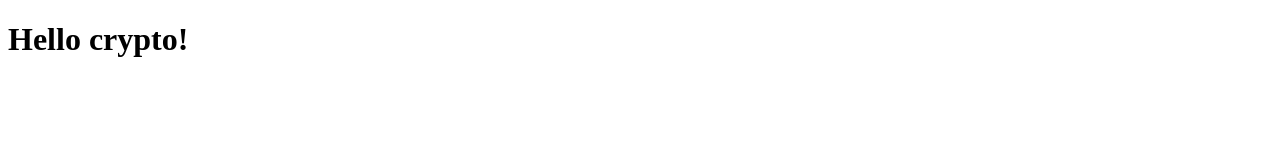
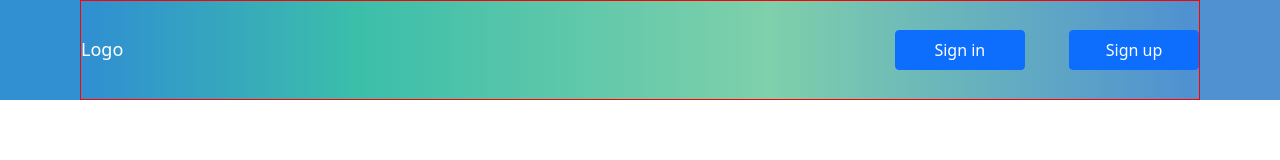
Before and after one commit to nsg25107575/Figma_nsg, a plain HTML site: page crypto.html in a window 1280 px wide. Drawn offline with nearby package versions, Linux system fonts and the light colour scheme.

Commit message:
add header in crypto

```diff
--- a/crypto.html
+++ b/crypto.html
@@ -2,13 +2,35 @@
 <html lang="en">
 
 <head>
-    <meta charset="UTF-8">
-    <meta name="viewport" content="width=device-width, initial-scale=1.0">
+    <meta charset="UTF-8" />
+    <meta http-equiv="X-UA-Compatible" content="IE=edge" />
+    <meta name="viewport" content="width=device-width, initial-scale=1.0" />
+
+    <link rel="stylesheet" href="style_preproc.css">
+    <link href="https://cdn.jsdelivr.net/npm/bootstrap@5.0.2/dist/css/bootstrap.min.css" rel="stylesheet"
+        integrity="sha384-EVSTQN3/azprG1Anm3QDgpJLIm9Nao0Yz1ztcQTwFspd3yD65VohhpuuCOmLASjC" crossorigin="anonymous" />
     <title>Document</title>
 </head>
 
 <body>
-    <h1>Hello crypto!</h1>
+    <div>
+        <div class="general-block__crypto__head">
+            <div class="general-block__crypto__head__header">
+                <div class>
+                    <span>Logo</span>
+                </div>
+                <div class="general-block__crypto__head__header__btn">
+                    <button type="button" class="btn btn-primary">Sign in</button>
+                    <button type="button" class="btn btn-primary">Sign up</button>
+                </div>
+            </div>
+        </div>
+    </div>
 </body>
 
+<script src="https://cdn.jsdelivr.net/npm/bootstrap@5.3.2/dist/js/bootstrap.bundle.min.js"
+    integrity="sha384-C6RzsynM9kWDrMNeT87bh95OGNyZPhcTNXj1NW7RuBCsyN/o0jlpcV8Qyq46cDfL"
+    crossorigin="anonymous"></script>
+<script src="https://cdnjs.cloudflare.com/ajax/libs/font-awesome/6.4.0/js/all.min.js"></script>
+
 </html>
--- a/style_preproc.scss
+++ b/style_preproc.scss
@@ -142,3 +142,35 @@
     }
 
 }
+
+// crypto
+.general-block__crypto__head {
+    background: linear-gradient(90deg, rgba(48, 144, 209, 1) 7%, rgba(15, 176, 150, 0.8156512605042017) 28%, rgba(127, 208, 171, 1) 60%, rgba(79, 145, 209, 1) 93%);
+
+    &__header {
+        height: 100px;
+        display: flex;
+        justify-content: space-between;
+        border: 1px solid red;
+        align-items: center;
+        margin: 0 80px;
+        color: #FFFFFF;
+    }
+
+    &__header span {
+        font-size: 18px;
+        line-height: 23.4px;
+    }
+
+    &__header button {
+        margin-left: 40px;
+        width: 130px;
+        height: 40px;
+        color: #FFFFFF;
+    }
+
+    &__header__btn {
+        gap: 40px;
+    }
+
+}
```
Also changed, not shown: images/crypto images/boxes.png (added), images/crypto images/кубики.png (added), style_preproc.css, 1 other file.
